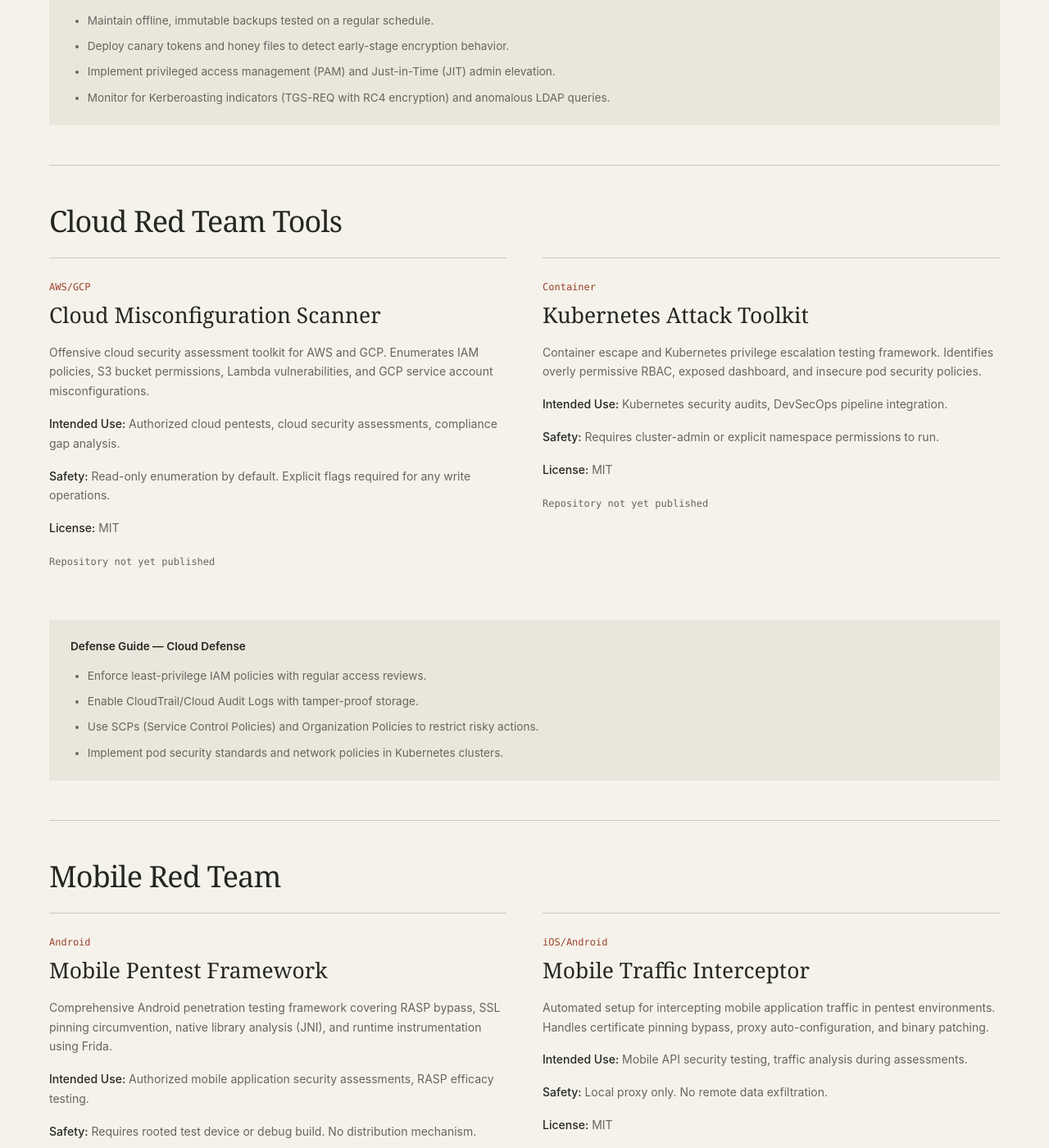
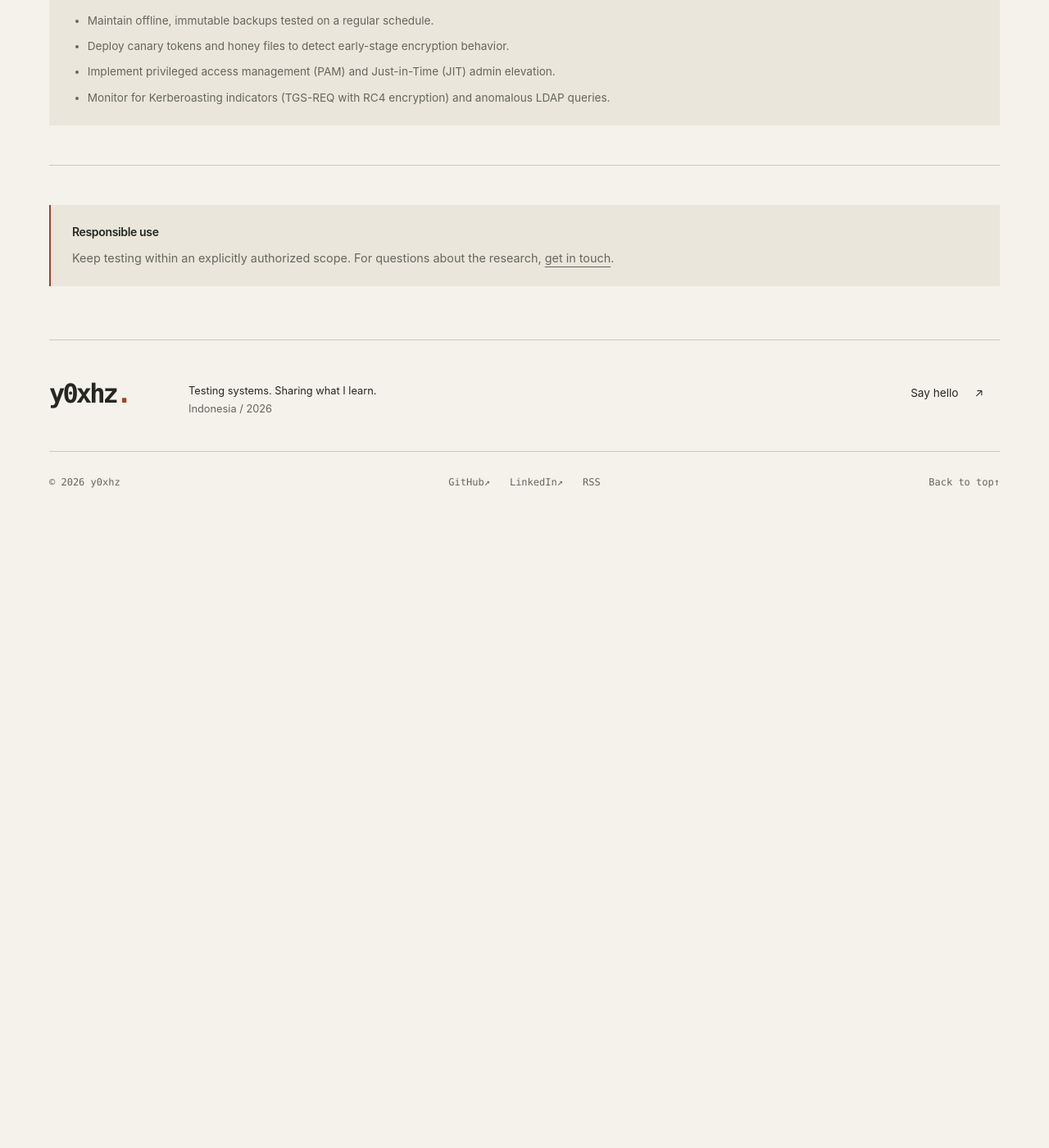
Before and after one commit to y0xhz/y0xhz.github.io, a Jekyll site: the page built from red-team-arsenal.md, in a window 1280 px wide and 1400 px high, scrolled down 2828 px. Shown: the whole window at 82% size. Built offline with Jekyll 4.4.1, drawn with Linux system fonts in a browser that asks for light colours; after the commit the page ends 3458 px from its top, so only the background shows below that; some of the changed text lies outside the part shown.

Commit message:
Remove cloud and mobile red team arsenal sections

```diff
--- a/red-team-arsenal.md
+++ b/red-team-arsenal.md
@@ -124,79 +124,6 @@ description: "Ethical offensive security tools, simulators, and research project
 
 ---
 
-## Cloud Red Team Tools
-
-<div class="inventory-grid">
-  <div class="inventory-card">
-    <div class="item-type">AWS/GCP</div>
-    <h3>Cloud Misconfiguration Scanner</h3>
-    <p>Offensive cloud security assessment toolkit for AWS and GCP. Enumerates IAM policies, S3 bucket permissions, Lambda vulnerabilities, and GCP service account misconfigurations.</p>
-    <p><strong>Intended Use:</strong> Authorized cloud pentests, cloud security assessments, compliance gap analysis.</p>
-    <p><strong>Safety:</strong> Read-only enumeration by default. Explicit flags required for any write operations.</p>
-    <p><strong>License:</strong> MIT</p>
-    <p><span class="research-status">Repository not yet published</span></p>
-  </div>
-
-  <div class="inventory-card">
-    <div class="item-type">Container</div>
-    <h3>Kubernetes Attack Toolkit</h3>
-    <p>Container escape and Kubernetes privilege escalation testing framework. Identifies overly permissive RBAC, exposed dashboard, and insecure pod security policies.</p>
-    <p><strong>Intended Use:</strong> Kubernetes security audits, DevSecOps pipeline integration.</p>
-    <p><strong>Safety:</strong> Requires cluster-admin or explicit namespace permissions to run.</p>
-    <p><strong>License:</strong> MIT</p>
-    <p><span class="research-status">Repository not yet published</span></p>
-  </div>
-</div>
-
-<div class="defense-note">
-
-  <h3>Defense Guide — Cloud Defense</h3>
-  <ul>
-    <li>Enforce least-privilege IAM policies with regular access reviews.</li>
-    <li>Enable CloudTrail/Cloud Audit Logs with tamper-proof storage.</li>
-    <li>Use SCPs (Service Control Policies) and Organization Policies to restrict risky actions.</li>
-    <li>Implement pod security standards and network policies in Kubernetes clusters.</li>
-  </ul>
-</div>
-
----
-
-## Mobile Red Team
-
-<div class="inventory-grid">
-  <div class="inventory-card">
-    <div class="item-type">Android</div>
-    <h3>Mobile Pentest Framework</h3>
-    <p>Comprehensive Android penetration testing framework covering RASP bypass, SSL pinning circumvention, native library analysis (JNI), and runtime instrumentation using Frida.</p>
-    <p><strong>Intended Use:</strong> Authorized mobile application security assessments, RASP efficacy testing.</p>
-    <p><strong>Safety:</strong> Requires rooted test device or debug build. No distribution mechanism.</p>
-    <p><strong>License:</strong> MIT</p>
-    <p><span class="research-status">Repository not yet published</span></p>
-  </div>
-
-  <div class="inventory-card">
-    <div class="item-type">iOS/Android</div>
-    <h3>Mobile Traffic Interceptor</h3>
-    <p>Automated setup for intercepting mobile application traffic in pentest environments. Handles certificate pinning bypass, proxy auto-configuration, and binary patching.</p>
-    <p><strong>Intended Use:</strong> Mobile API security testing, traffic analysis during assessments.</p>
-    <p><strong>Safety:</strong> Local proxy only. No remote data exfiltration.</p>
-    <p><strong>License:</strong> MIT</p>
-    <p><span class="research-status">Repository not yet published</span></p>
-  </div>
-</div>
-
-<div class="defense-note">
-
-  <h3>Defense Guide — Mobile Defense</h3>
-  <ul>
-    <li>Implement certificate pinning with secondary pinning (backup certificates).</li>
-    <li>Use RASP (Runtime Application Self-Protection) with integrity checks and debug detection.</li>
-    <li>Obfuscate native libraries and implement anti-tampering mechanisms.</li>
-    <li>Deploy Mobile Device Management (MDM) with strong jailbreak/root detection policies.</li>
-  </ul>
-</div>
-
----
 
 <aside class="notice">
   <h2>Responsible use</h2>
```
